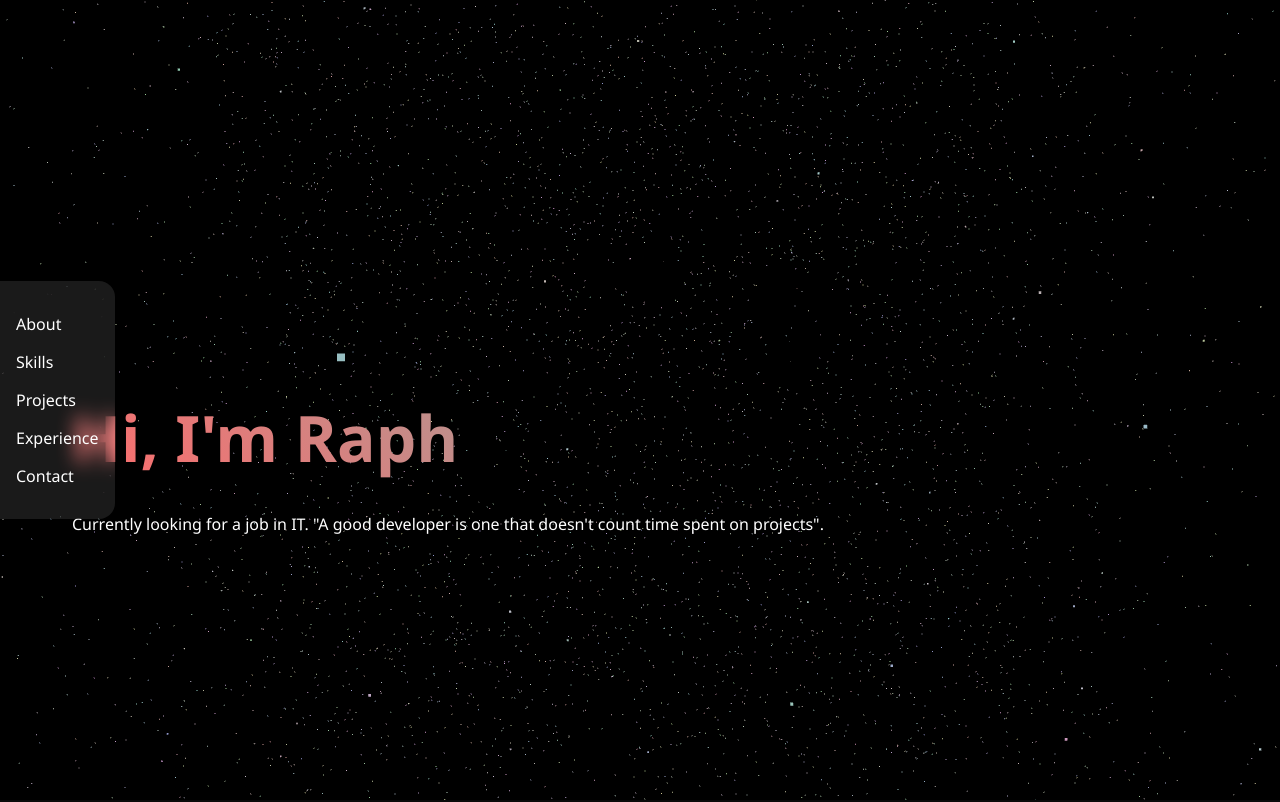
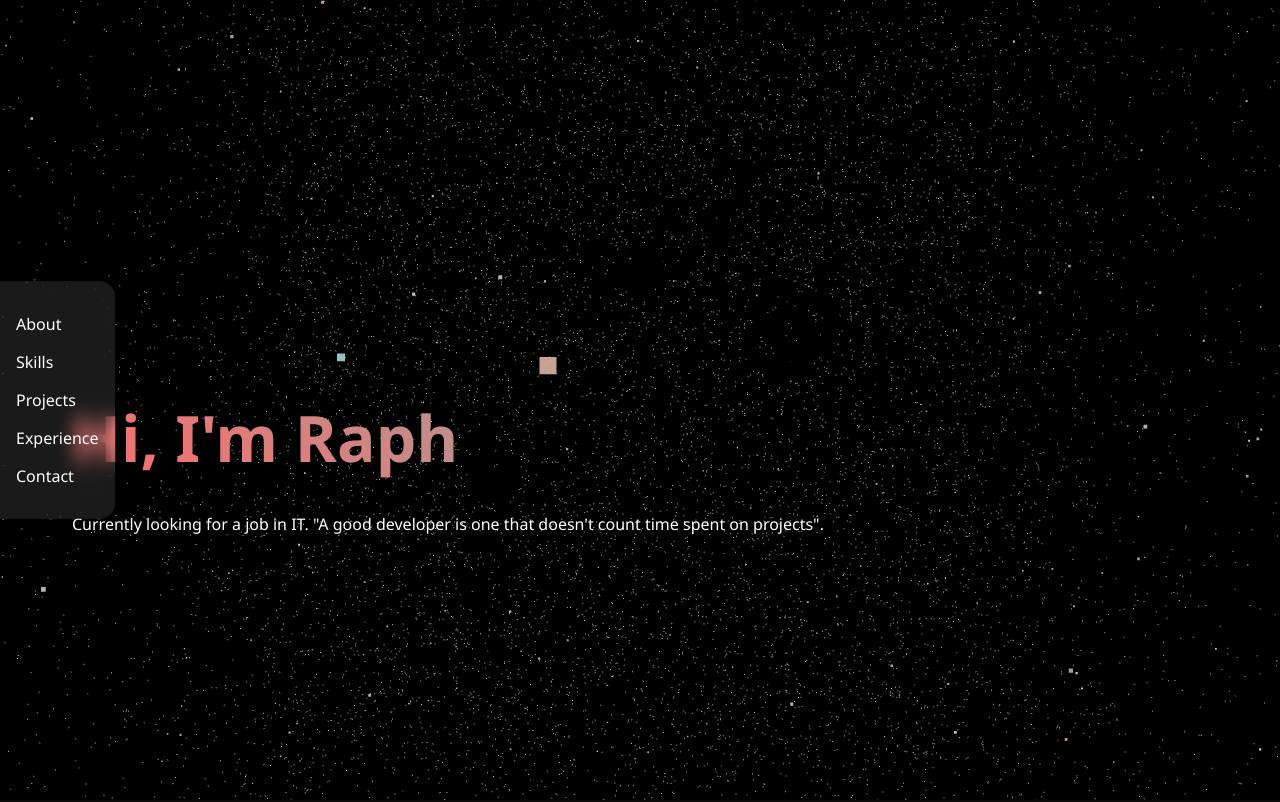
Before and after one commit to Raphaelmos/portfolio, a plain HTML site: page index.html in a window 1280 px wide. Shown: the top 802 px of the page. Drawn offline with nearby package versions, Linux system fonts and the light colour scheme; animation ran at ten frames a second.

Commit message:
Update index.html

```diff
--- a/index.html
+++ b/index.html
@@ -250,7 +250,7 @@
 
         // Enhanced particle system
         const particlesGeometry = new THREE.BufferGeometry();
-        const particlesCount = 11000;
+        const particlesCount = 25000;
         const posArray = new Float32Array(particlesCount * 3);
         const colors = new Float32Array(particlesCount * 3);
 
```
